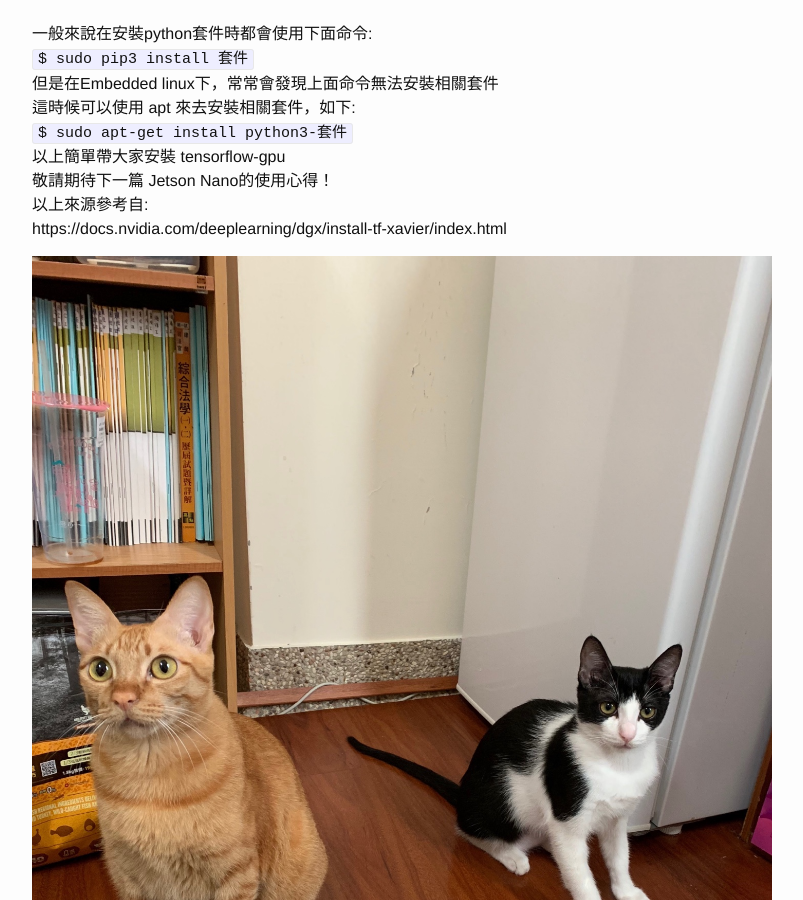
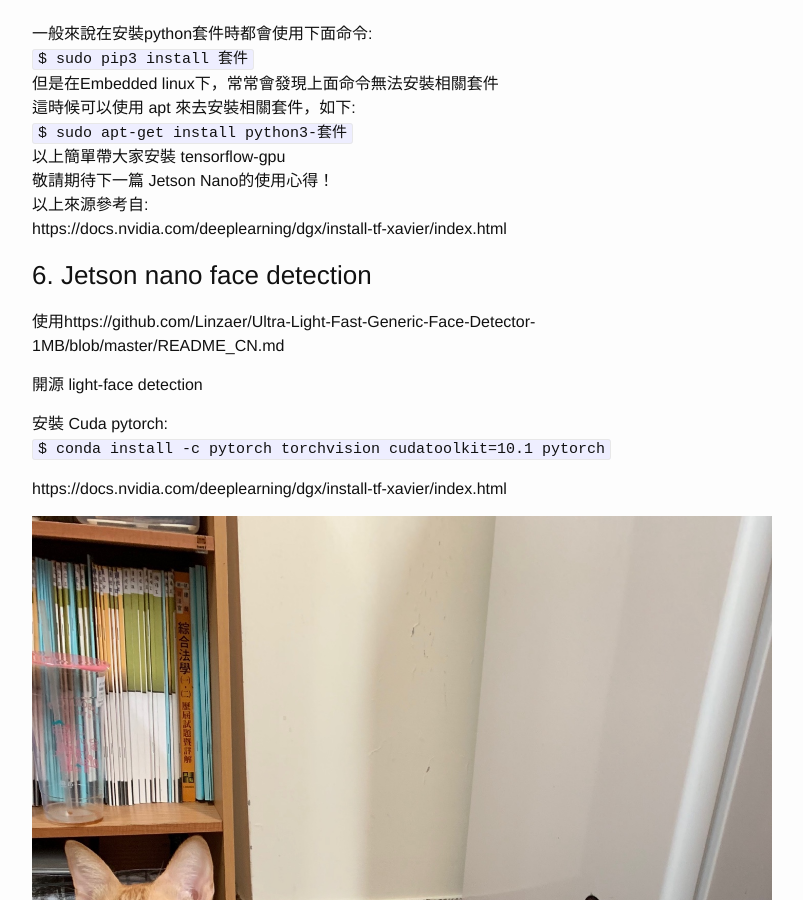
Before and after one commit to SchofieChen/SchofieChen.github.io, a Jekyll site: the page built from _posts/2016-05-28-docker.md, in a window 1280 px wide and 900 px high, scrolled down 1541 px. Shown: the whole window, without its empty margins (238-1041 px from the left). Built offline with Jekyll 4.4.1, drawn with Linux system fonts in a browser that asks for light colours; our own code applies the rules of GitHub Pages for plain Markdown files.

Commit message:
face detection

```diff
--- a/_posts/2016-05-28-docker.md
+++ b/_posts/2016-05-28-docker.md
@@ -69,4 +69,16 @@ NV_VERSION: TensorFlow的每月NVIDIA容器版本，例如: 19.01。<br />
 以上來源參考自:<br />
 https://docs.nvidia.com/deeplearning/dgx/install-tf-xavier/index.html<br />
 
+### 6. Jetson nano face detection
+使用https://github.com/Linzaer/Ultra-Light-Fast-Generic-Face-Detector-1MB/blob/master/README_CN.md
+
+開源 light-face detection
+
+安裝 Cuda pytorch:<br />
+`$ conda install -c pytorch torchvision cudatoolkit=10.1 pytorch`<br />
+
+
+
+https://docs.nvidia.com/deeplearning/dgx/install-tf-xavier/index.html<br />
+
 ![GITHUB]( https://raw.githubusercontent.com/SchofieChen/SchofieChen.github.io/master/_picture/Cat03.jpg "She is my daughter")
```
